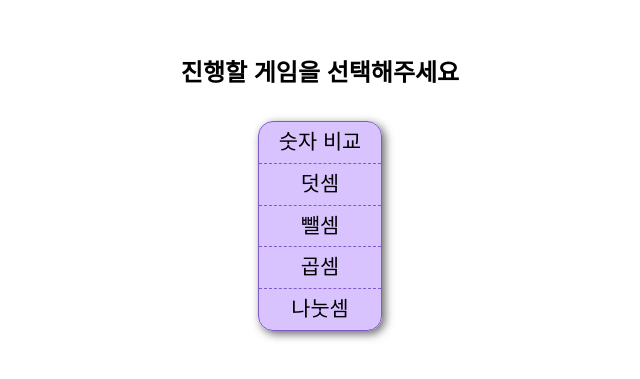
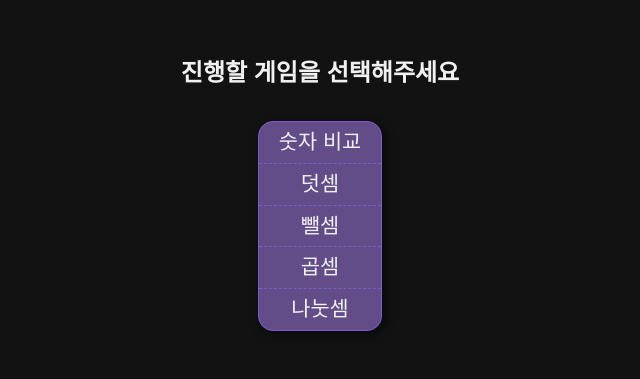
Before and after one commit to marshall-ku/n-back, a website built with webpack: page index.html in a window 1280 px wide. Shown: the part 207-586 px from the top of the page, without its empty margins (320-960 px from the left). Built offline with nearby package versions, Linux system fonts and the dark colour scheme; a web font is replaced by a local one.

Commit message:
Update dark mode

```diff
--- a/src/css/style.css
+++ b/src/css/style.css
@@ -262,3 +262,15 @@ body,
 .keypad--numbers .keypad__key:nth-child(3n) {
     margin-right: 0;
 }
+
+@media (prefers-color-scheme: dark) {
+    html {
+        background: #121212;
+        color: #f1f1f1;
+    }
+
+    button,
+    input {
+        color: #f1f1f1;
+    }
+}
```
